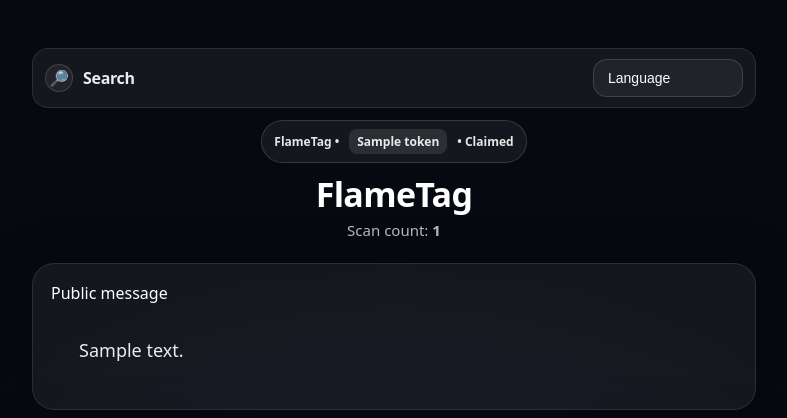
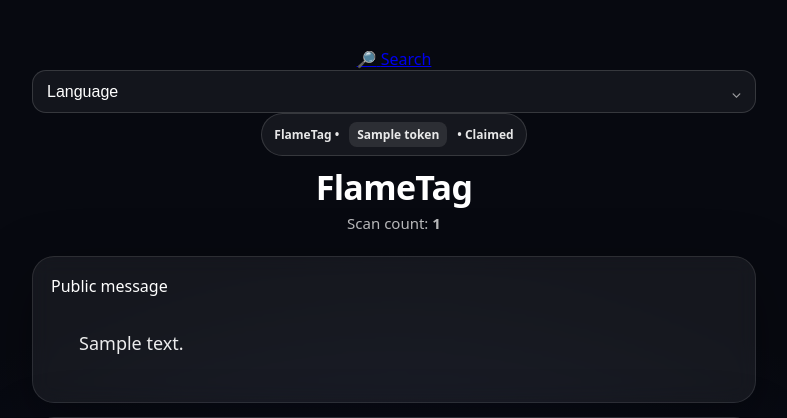
Before and after one commit to BearBezel/Flametag, a Python web app: template app/templates/lighter.html in a window 1280 px wide. Shown: the part 105-523 px from the top of the page, without its empty margins (246-1033 px from the left). Run offline with Jinja, Linux system fonts and the light colour scheme; the template is opened without the code that fills it: most values are stand-ins (such as "Sample title", 1, 10 or a date in 2020).

Commit message:
Refactor subnav to utility bar in lighter.html
Replaced subnav with a utility bar for improved layout.

```diff
--- a/app/templates/lighter.html
+++ b/app/templates/lighter.html
@@ -4,17 +4,17 @@
 <div class="page">
   <div class="page-header">
 
-  <div class="subnav" style="margin-bottom:12px;">
-    <a class="subnav-left" href="{{ url_for('main.home') }}">
-      <span class="subnav-icon">🔎</span>
-      <span class="subnav-title">{{ _("Search") }}</span>
+ <!-- Premium utility bar -->
+<div class="utility-bar">
+  <a class="utility-left" href="{{ url_for('main.home') }}">
+    <span class="utility-icon">🔎</span>
+    <span class="label">{{ _("Search") }}</span>
   </a>
 
-<div class="subnav-lang">
+  <div class="utility-right select-wrapper">
     <select
-      class="styled-select styled-select--compact"
+      class="styled-select"
       onchange="if(this.value) window.location.href=this.value;"
-      aria-label="{{ _('Language') }}"
     >
       <option value="">{{ _("Language") }}</option>
       <option value="{{ url_for('main.set_lang', lang='en') }}">English</option>
```
